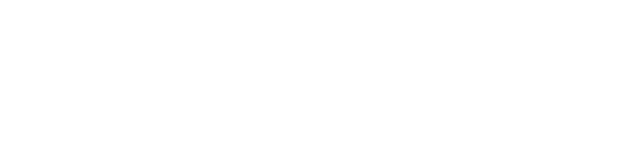
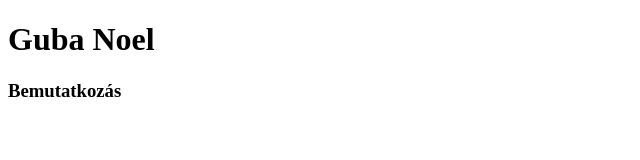
Before and after one commit to GubaNoel/SFR_WEB, a plain HTML site: page index.html in a window 1280 px wide. Shown: the whole page, without its empty margins (0-640 px from the left). Drawn offline with Linux system fonts and the light colour scheme.

Commit message:
címsorok

```diff
--- a/index.html
+++ b/index.html
@@ -7,6 +7,7 @@
     <title>Document</title>
 </head>
 <body>
-
+    <h1>Guba Noel</h1>
+    <h3>Bemutatkozás</h3>
 </body>
 </html>
```
